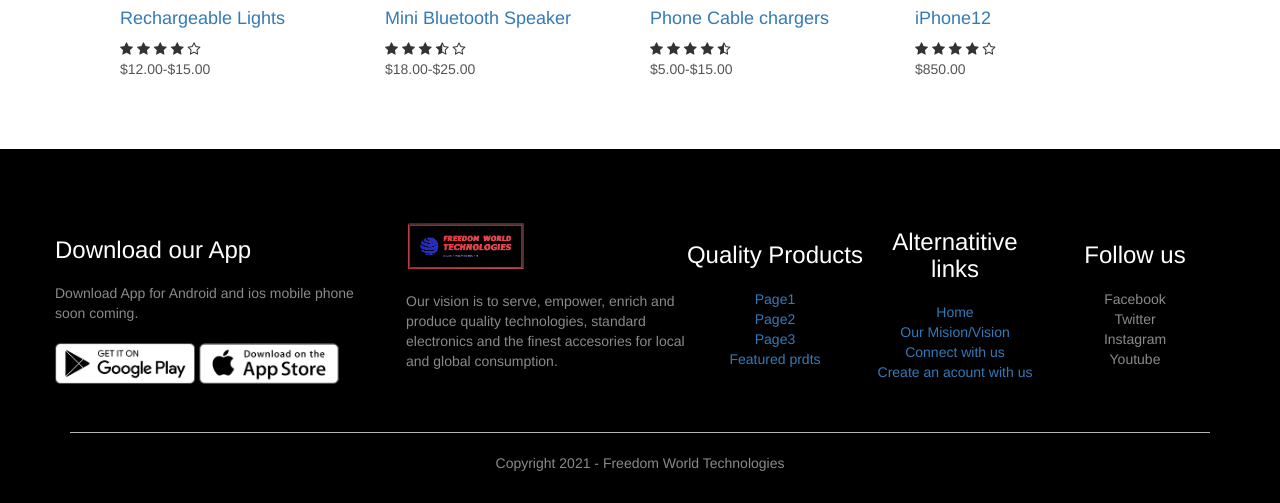
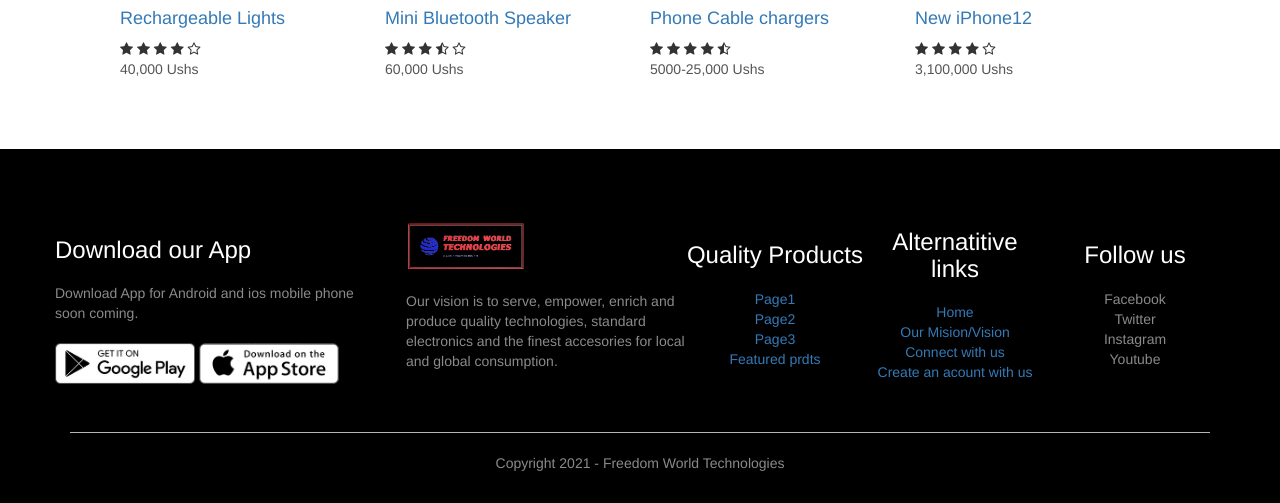
Before and after one commit to chrisalex-ochay/freedom-world-php, a PHP site: page /productfiles/product-3-bulb-details.php in a window 1280 px wide. Shown: the part 1077-1580 px from the top of the page. Run offline with PHP 8.4, Linux system fonts and the light colour scheme; some libraries are stand-ins or nearby versions.

Commit message:
Update product-3-bulb-details.php

```diff
--- a/productfiles/product-3-bulb-details.php
+++ b/productfiles/product-3-bulb-details.php
@@ -60,7 +60,7 @@
             <div class="col-2">
                 <p>Emergency Rechargeable Bulbs</p>
                 <h1>Rechargeable Bulb with removable bulbs</h1>
-                <h4>$6.00 - $10.00</h4>
+                <h4>25,000 Ushs</h4>
                 <select>
                     <option>Select Color</option>
                     <option>White only</option>
@@ -71,11 +71,12 @@
 
                 <h3>Product Details <i class="fa fa-indent"></i></h3>
                 <br>
-                <p>it is an emergency rechargeable bulb which remains lighting even when power goes, <br>
-                   it has 1 pair of rechargeable batteries which store power to be used when power is gone <br>
-                   it is unbreakable and also it is long lasting <br>
-                   it comes in 10 watts & 20 watts
-                </p>
+                <ul>
+                    <li>it is an emergency rechargeable bulb which remains lighting even when power goes,</li>
+                    <li>it has 1 pair of rechargeable batteries which store power to be used when power is gone </li>
+                    <li>it is unbreakable and also it is long lasting </li>
+                    <li>it comes in 10 watts & 20 watts </li>
+                </ul>
             </div>
         </div>
     </div>
@@ -102,7 +103,7 @@
                     <i class="fa fa-star"></i>
                     <i class="fa fa-star-o"></i>
                 </div>
-                <p>$12.00-$15.00</p>
+                <p>40,000 Ushs</p>
             </div>
             <div class="col-4">
                 <a href="../productfiles/product-6-minispeaker-details.php"><img src="../images/product-6-bluetooth-speaker-oval1.png"></a>
@@ -114,7 +115,7 @@
                     <i class="fa fa-star-half-o"></i>
                     <i class="fa fa-star-o"></i>
                 </div>
-                <p>$18.00-$25.00</p>
+                <p>60,000 Ushs</p>
             </div>
             <div class="col-4">
                 <a href="../productfiles/product-7-charger-details.php"><img src="../images/product-7-4ne-cable-chargers-1.jpg"></a>
@@ -126,11 +127,11 @@
                     <i class="fa fa-star"></i>
                     <i class="fa fa-star-half-o"></i>
                 </div>
-                <p>$5.00-$15.00</p>
+                <p>5000-25,000 Ushs</p>
             </div>
             <div class="col-4">
                 <a href="../productfiles/product-1-iphonex-details.php"><img src="../images/product-1-phones-iphoneX-1.jpg"></a>
-                <a href="../productfiles/product-1-iphonex-details.php"><h4>iPhone12</h4></a>
+                <a href="../productfiles/product-1-iphonex-details.php"><h4>New iPhone12</h4></a>
                 <div class="rating">
                     <i class="fa fa-star"></i>
                     <i class="fa fa-star"></i>
@@ -138,7 +139,7 @@
                     <i class="fa fa-star"></i>
                     <i class="fa fa-star-o"></i>
                 </div>
-                <p>$850.00</p>
+                <p>3,100,000 Ushs</p>
             </div>
         </div>
 
```
